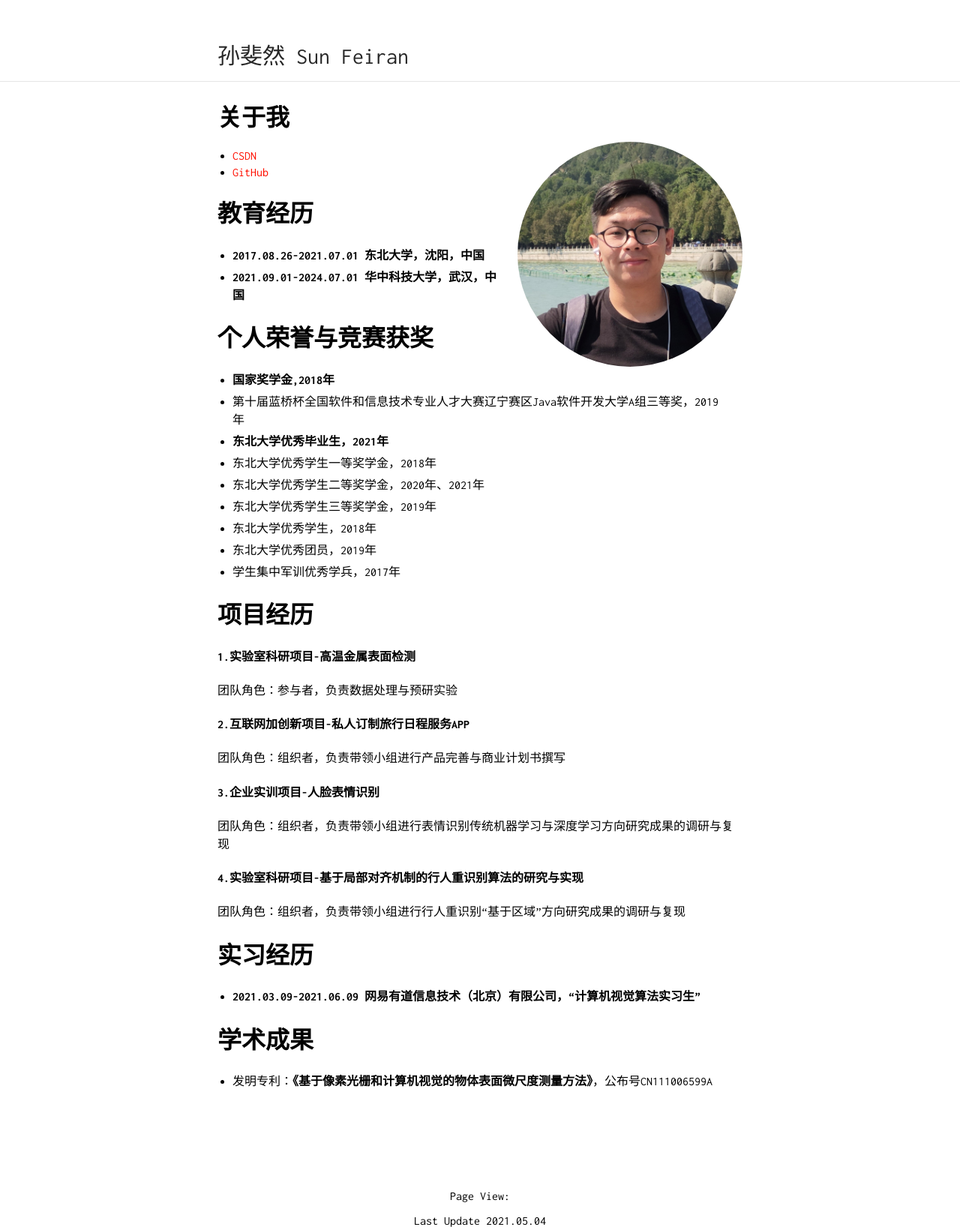
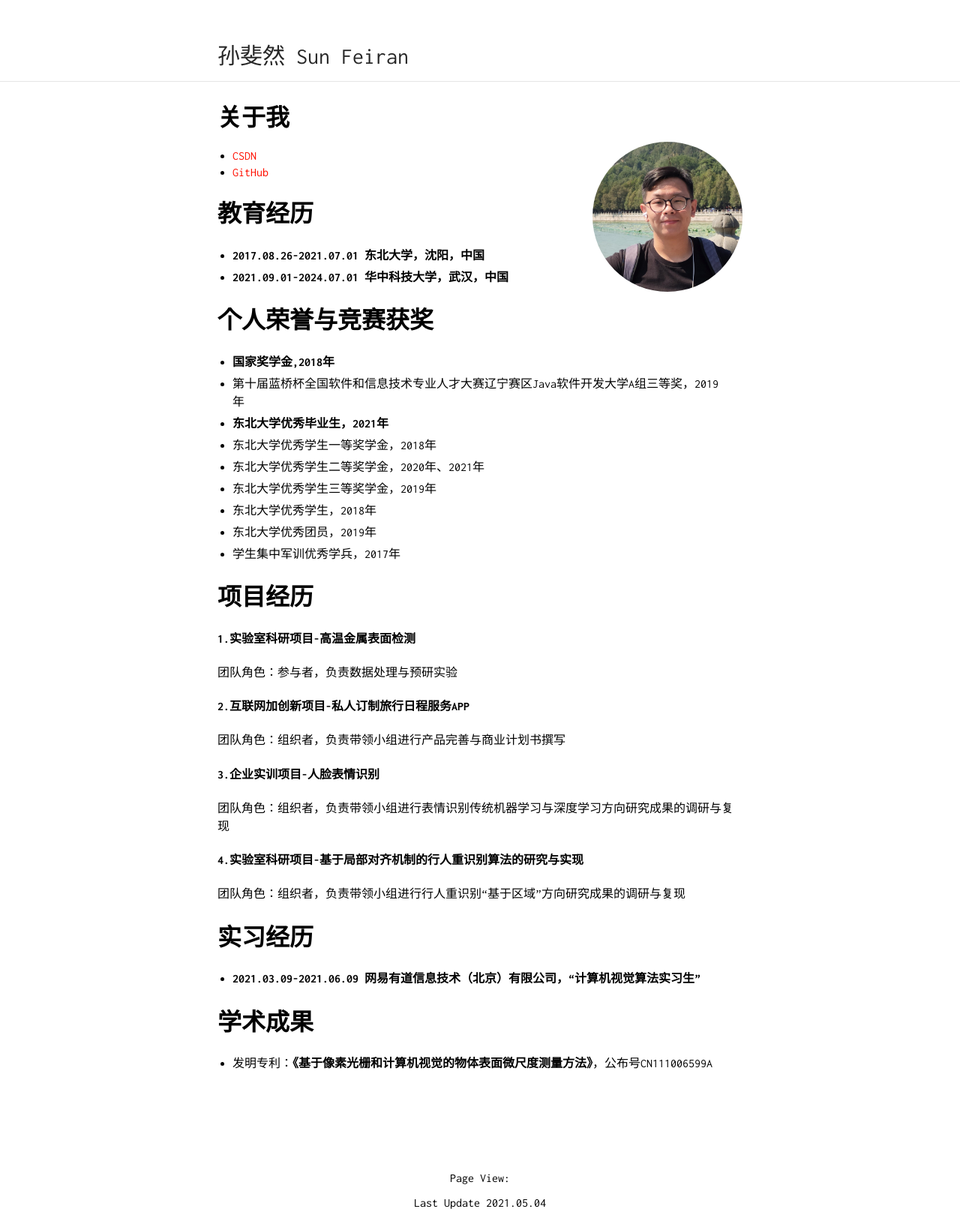
Before and after one commit to OrientTraveller/OrientTraveller.github.io, a Jekyll site: the page built from index.md, in a window 1280 px wide. Shown: the whole page at 75% size. Built offline with Jekyll 4.4.1, drawn with Linux system fonts in a browser that asks for light colours; our own code applies the rules of GitHub Pages for plain Markdown files; comment, search, counter and statistics services are not loaded; after the commit the page ends 1612 px from its top, so only the background shows below that.

Commit message:
Update typography.scss

```diff
--- a/_sass/typography.scss
+++ b/_sass/typography.scss
@@ -37,8 +37,8 @@
         font-style: italic;
     }
     .profile-picture {
-        height: 1.5*$image-size;
-        width: 1.5*$image-size;
+        height: $image-size;
+        width: $image-size;
         position: relative;
         margin: -10px 0 0 15px;
         float: right;
```
